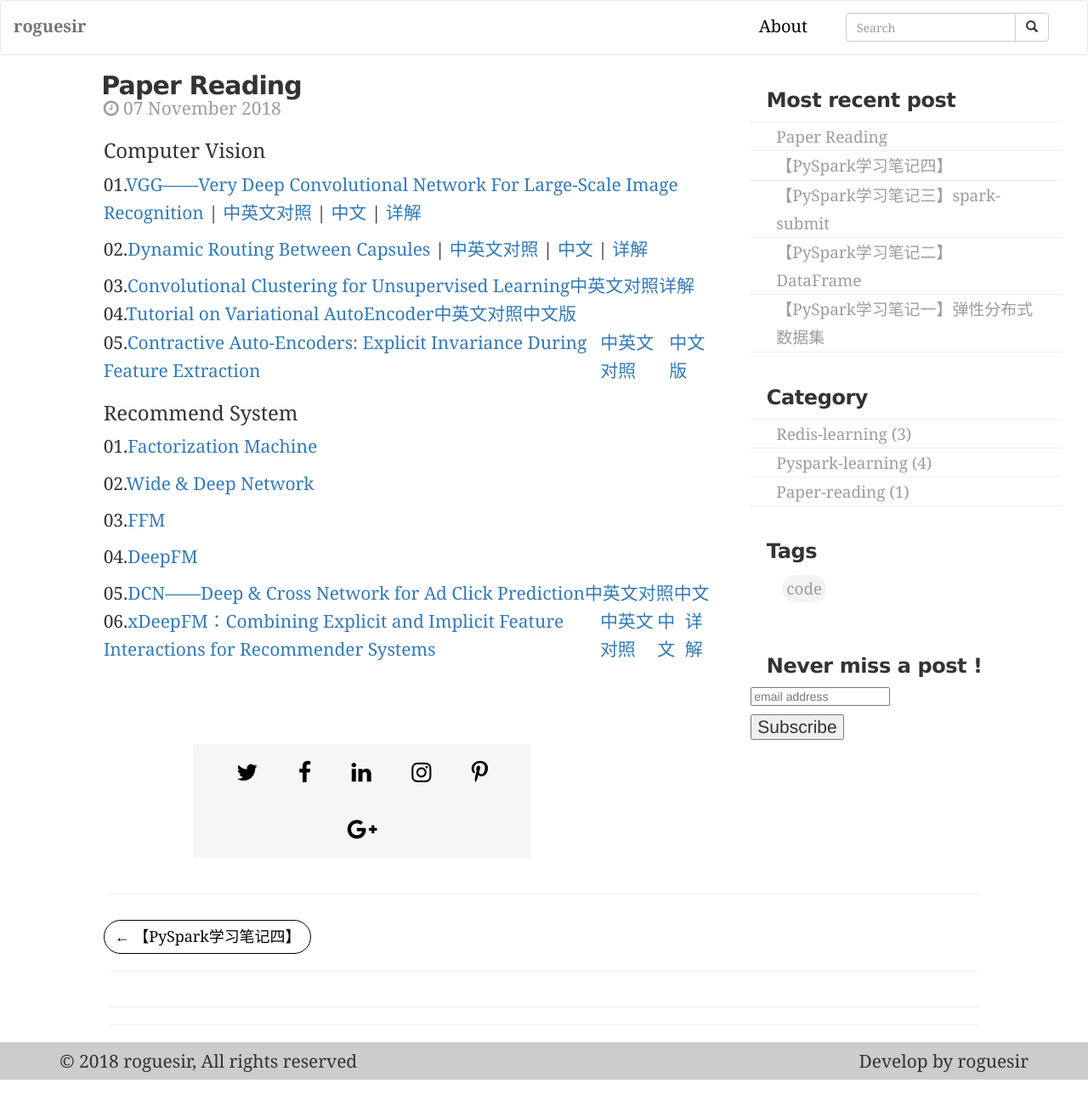
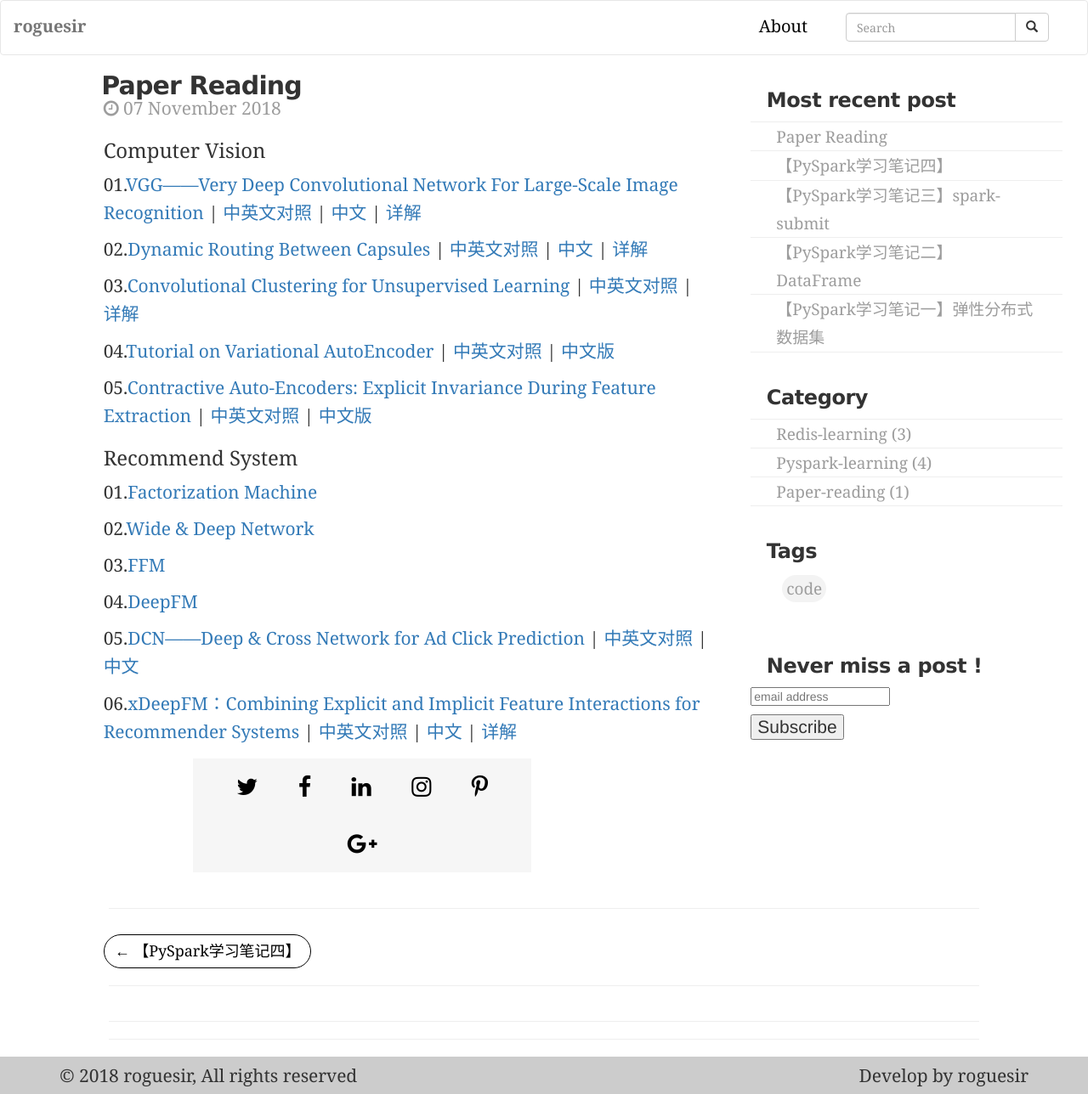
Before and after one commit to roguesir/roguesir.github.io, a Jekyll site: the page built from _posts/2018-11-07-paper_reading.md, in a window 1280 px wide and 1288 px high. Shown: the whole window at 85% size. Built offline with Jekyll 4.4.1, drawn with Linux system fonts in a browser that asks for light colours; Markdown is read by kramdown in place of the engine named in the settings; comment, search, counter and statistics services are not loaded.

Commit message:
add paper reading

```diff
--- a/_posts/2018-11-07-paper_reading.md
+++ b/_posts/2018-11-07-paper_reading.md
@@ -8,15 +8,15 @@ lead_text: '论文翻译理解'
 ---
 
 ### Computer Vision
-01.[VGG——Very Deep Convolutional Network For Large-Scale Image Recognition](http://xueshu.baidu.com/s?wd=paperuri%3A%282801f41808e377a1897a3887b6758c59%29&filter=sc_long_sign&tn=SE_xueshusource_2kduw22v&sc_vurl=http%3A%2F%2Farxiv.org%2Fabs%2F1409.1556&ie=utf-8&sc_us=4549459500002107255) | [中英文对照](http://blog.csdn.net/roguesir/article/details/77470043) | [中文]() | [详解](http://blog.csdn.net/roguesir/article/details/77945732)
+01.[VGG——Very Deep Convolutional Network For Large-Scale Image Recognition](http://xueshu.baidu.com/s?wd=paperuri%3A%282801f41808e377a1897a3887b6758c59%29&filter=sc_long_sign&tn=SE_xueshusource_2kduw22v&sc_vurl=http%3A%2F%2Farxiv.org%2Fabs%2F1409.1556&ie=utf-8&sc_us=4549459500002107255) \| [中英文对照](http://blog.csdn.net/roguesir/article/details/77470043) \| [中文]() \| [详解](http://blog.csdn.net/roguesir/article/details/77945732)
 
 02.[Dynamic Routing Between Capsules](https://arxiv.org/abs/1710.09829) \| [中英文对照](https://blog.csdn.net/roguesir/article/details/79681904) \| [中文]() \| [详解]()
 
-03.[Convolutional Clustering for Unsupervised Learning](https://arxiv.org/abs/1511.06241) | [中英文对照](http://blog.csdn.net/roguesir/article/details/72842958) | [详解](http://blog.csdn.net/roguesir/article/details/73681885)
+03.[Convolutional Clustering for Unsupervised Learning](https://arxiv.org/abs/1511.06241) \| [中英文对照](http://blog.csdn.net/roguesir/article/details/72842958) \| [详解](http://blog.csdn.net/roguesir/article/details/73681885)
 
-04.[Tutorial on Variational AutoEncoder](https://arxiv.org/abs/1606.05908v1) | [中英文对照](https://blog.csdn.net/roguesir/article/details/81319670) | [中文版](https://blog.csdn.net/roguesir/article/details/81319824)
+04.[Tutorial on Variational AutoEncoder](https://arxiv.org/abs/1606.05908v1) \| [中英文对照](https://blog.csdn.net/roguesir/article/details/81319670) \| [中文版](https://blog.csdn.net/roguesir/article/details/81319824)
 
-05.[Contractive Auto-Encoders: Explicit Invariance During Feature Extraction](http://www-labs.iro.umontreal.ca/~vincentp/Publications/contractive_autoencoder_icml2011.pdf) | [中英文对照]() | [中文版]()
+05.[Contractive Auto-Encoders: Explicit Invariance During Feature Extraction](http://www-labs.iro.umontreal.ca/~vincentp/Publications/contractive_autoencoder_icml2011.pdf) \| [中英文对照]() \| [中文版]()
 
 
 ### Recommend System
@@ -28,6 +28,6 @@ lead_text: '论文翻译理解'
 
 04.[DeepFM]()
 
-05.[DCN——Deep & Cross Network for Ad Click Prediction]() | [中英文对照](https://blog.csdn.net/roguesir/article/details/79763204) | [中文](https://blog.csdn.net/roguesir/article/details/79777635)
+05.[DCN——Deep & Cross Network for Ad Click Prediction]() \| [中英文对照](https://blog.csdn.net/roguesir/article/details/79763204) \| [中文](https://blog.csdn.net/roguesir/article/details/79777635)
 
-06.[xDeepFM：Combining Explicit and Implicit Feature Interactions for Recommender Systems](https://arxiv.org/abs/1803.05170) | [中英文对照](https://blog.csdn.net/roguesir/article/details/80106672) | [中文]() | [详解](https://blog.csdn.net/roguesir/article/details/80106672)
+06.[xDeepFM：Combining Explicit and Implicit Feature Interactions for Recommender Systems](https://arxiv.org/abs/1803.05170) \| [中英文对照](https://blog.csdn.net/roguesir/article/details/80106672) \| [中文]() \| [详解](https://blog.csdn.net/roguesir/article/details/80106672)
```
